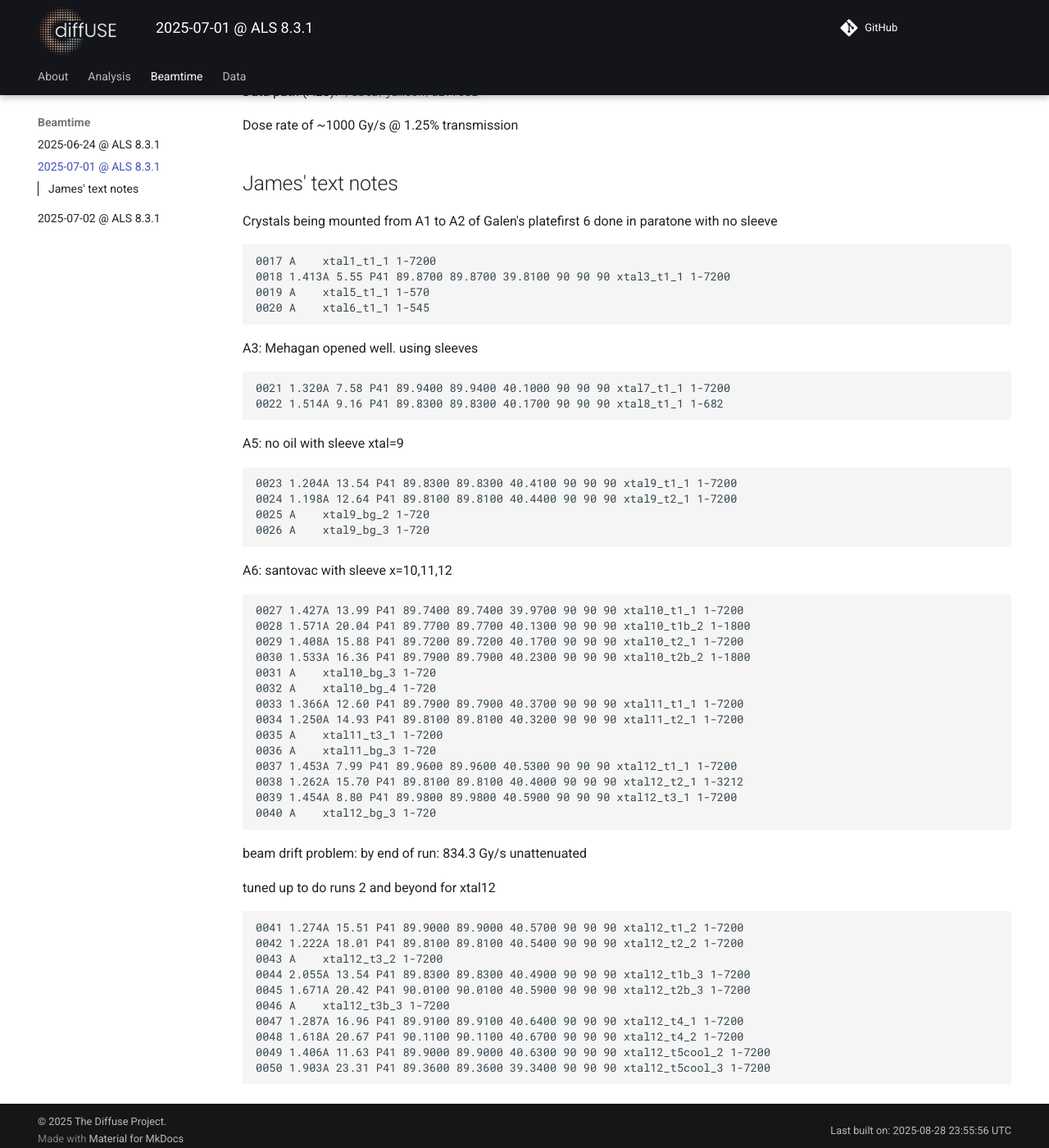
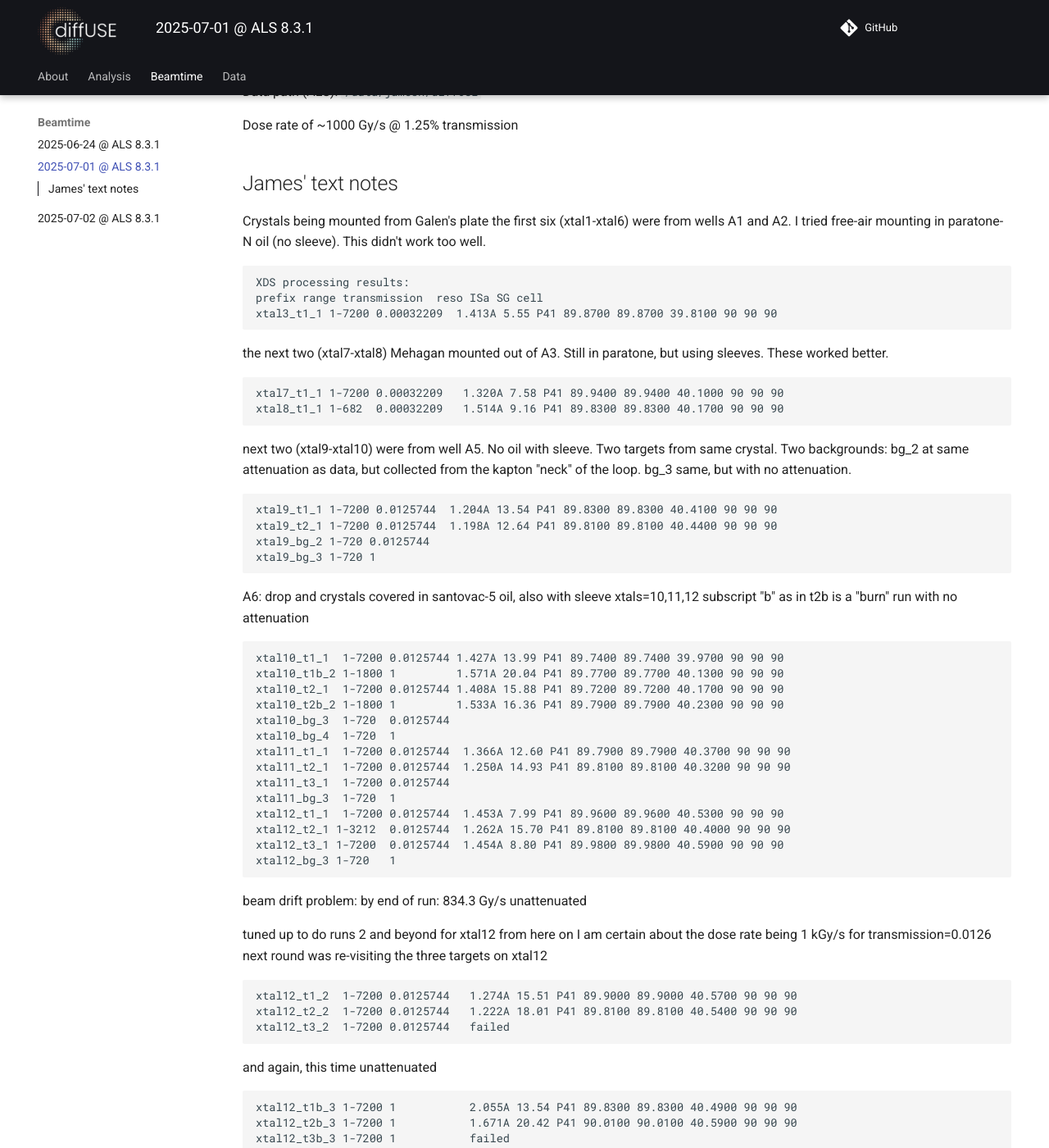
Before and after one commit to diff-use/logbook, an MkDocs documentation site: the page built from docs/beamtime/20250701-als.md, in a window 1280 px wide and 1400 px high, scrolled down 327 px. Shown: the whole window at 82% size. Built offline with MkDocs 1.6.1 and Material for MkDocs 9.7.7, drawn with Linux system fonts in a browser that asks for light colours; comment, search, counter and statistics services are not loaded; some of the changed text lies outside the part shown.

Commit message:
added transmission and temperature info, and more remarks

````diff
--- a/docs/beamtime/20250701-als.md
+++ b/docs/beamtime/20250701-als.md
@@ -8,7 +8,7 @@ tags:
 
 # 2025-07-01 @ ALS 8.3.1
 
-James and Megahan continued data collection from Galen's macrodomain plate using a variety of mounting methods.
+James and Mehagan continued data collection from Galen's macrodomain plate using a variety of mounting methods.
 
 Data path (ALS): `/data/jamesh/diffUSE`
 
@@ -16,63 +16,90 @@ Dose rate of ~1000 Gy/s @ 1.25% transmission
 
 ## James' text notes
 
-Crystals being mounted from A1 to A2 of Galen's platefirst 6 done in paratone with no sleeve
+Crystals being mounted from Galen's plate
+the first six (xtal1-xtal6) were from wells A1 and A2. I tried free-air mounting in paratone-N oil (no sleeve). This didn't work too well.
 
 ```
-0017 A    xtal1_t1_1 1-7200
-0018 1.413A 5.55 P41 89.8700 89.8700 39.8100 90 90 90 xtal3_t1_1 1-7200
-0019 A    xtal5_t1_1 1-570
-0020 A    xtal6_t1_1 1-545
+XDS processing results:
+prefix range transmission  reso ISa SG cell
+xtal3_t1_1 1-7200 0.00032209  1.413A 5.55 P41 89.8700 89.8700 39.8100 90 90 90
 ```
 
-A3: Mehagan opened well.  using sleeves
+the next two (xtal7-xtal8) Mehagan mounted out of A3. Still in paratone, but using sleeves. These worked better.
 
 ```
-0021 1.320A 7.58 P41 89.9400 89.9400 40.1000 90 90 90 xtal7_t1_1 1-7200
-0022 1.514A 9.16 P41 89.8300 89.8300 40.1700 90 90 90 xtal8_t1_1 1-682
+xtal7_t1_1 1-7200 0.00032209   1.320A 7.58 P41 89.9400 89.9400 40.1000 90 90 90
+xtal8_t1_1 1-682  0.00032209   1.514A 9.16 P41 89.8300 89.8300 40.1700 90 90 90
 ```
 
-A5: no oil with sleeve xtal=9
+next two (xtal9-xtal10) were from well A5. No oil with sleeve.
+Two targets from same crystal.
+Two backgrounds:
+bg_2 at same attenuation as data, but collected from the kapton "neck" of the loop.
+bg_3 same, but with no attenuation.
 
 ```
-0023 1.204A 13.54 P41 89.8300 89.8300 40.4100 90 90 90 xtal9_t1_1 1-7200
-0024 1.198A 12.64 P41 89.8100 89.8100 40.4400 90 90 90 xtal9_t2_1 1-7200
-0025 A    xtal9_bg_2 1-720
-0026 A    xtal9_bg_3 1-720
+xtal9_t1_1 1-7200 0.0125744  1.204A 13.54 P41 89.8300 89.8300 40.4100 90 90 90
+xtal9_t2_1 1-7200 0.0125744  1.198A 12.64 P41 89.8100 89.8100 40.4400 90 90 90
+xtal9_bg_2 1-720 0.0125744
+xtal9_bg_3 1-720 1
 ```
 
-A6: santovac with sleeve x=10,11,12
+A6: drop and crystals covered in santovac-5 oil, also with sleeve xtals=10,11,12
+subscript "b" as in t2b is a "burn" run with no attenuation
 
 ```
-0027 1.427A 13.99 P41 89.7400 89.7400 39.9700 90 90 90 xtal10_t1_1 1-7200
-0028 1.571A 20.04 P41 89.7700 89.7700 40.1300 90 90 90 xtal10_t1b_2 1-1800
-0029 1.408A 15.88 P41 89.7200 89.7200 40.1700 90 90 90 xtal10_t2_1 1-7200
-0030 1.533A 16.36 P41 89.7900 89.7900 40.2300 90 90 90 xtal10_t2b_2 1-1800
-0031 A    xtal10_bg_3 1-720
-0032 A    xtal10_bg_4 1-720
-0033 1.366A 12.60 P41 89.7900 89.7900 40.3700 90 90 90 xtal11_t1_1 1-7200
-0034 1.250A 14.93 P41 89.8100 89.8100 40.3200 90 90 90 xtal11_t2_1 1-7200
-0035 A    xtal11_t3_1 1-7200
-0036 A    xtal11_bg_3 1-720
-0037 1.453A 7.99 P41 89.9600 89.9600 40.5300 90 90 90 xtal12_t1_1 1-7200
-0038 1.262A 15.70 P41 89.8100 89.8100 40.4000 90 90 90 xtal12_t2_1 1-3212
-0039 1.454A 8.80 P41 89.9800 89.9800 40.5900 90 90 90 xtal12_t3_1 1-7200
-0040 A    xtal12_bg_3 1-720
+xtal10_t1_1  1-7200 0.0125744 1.427A 13.99 P41 89.7400 89.7400 39.9700 90 90 90
+xtal10_t1b_2 1-1800 1         1.571A 20.04 P41 89.7700 89.7700 40.1300 90 90 90
+xtal10_t2_1  1-7200 0.0125744 1.408A 15.88 P41 89.7200 89.7200 40.1700 90 90 90
+xtal10_t2b_2 1-1800 1         1.533A 16.36 P41 89.7900 89.7900 40.2300 90 90 90
+xtal10_bg_3  1-720  0.0125744
+xtal10_bg_4  1-720  1
+xtal11_t1_1  1-7200 0.0125744  1.366A 12.60 P41 89.7900 89.7900 40.3700 90 90 90
+xtal11_t2_1  1-7200 0.0125744  1.250A 14.93 P41 89.8100 89.8100 40.3200 90 90 90
+xtal11_t3_1  1-7200 0.0125744
+xtal11_bg_3  1-720  1
+xtal12_t1_1  1-7200 0.0125744  1.453A 7.99 P41 89.9600 89.9600 40.5300 90 90 90
+xtal12_t2_1 1-3212  0.0125744  1.262A 15.70 P41 89.8100 89.8100 40.4000 90 90 90
+xtal12_t3_1 1-7200  0.0125744  1.454A 8.80 P41 89.9800 89.9800 40.5900 90 90 90
+xtal12_bg_3 1-720   1
 ```
 
 beam drift problem: by end of run: 834.3 Gy/s unattenuated
 
 tuned up to do runs 2 and beyond for xtal12
+from here on I am certain about the dose rate being 1 kGy/s for transmission=0.0126
+next round was re-visiting the three targets on xtal12
 
 ```
-0041 1.274A 15.51 P41 89.9000 89.9000 40.5700 90 90 90 xtal12_t1_2 1-7200
-0042 1.222A 18.01 P41 89.8100 89.8100 40.5400 90 90 90 xtal12_t2_2 1-7200
-0043 A    xtal12_t3_2 1-7200
-0044 2.055A 13.54 P41 89.8300 89.8300 40.4900 90 90 90 xtal12_t1b_3 1-7200
-0045 1.671A 20.42 P41 90.0100 90.0100 40.5900 90 90 90 xtal12_t2b_3 1-7200
-0046 A    xtal12_t3b_3 1-7200
-0047 1.287A 16.96 P41 89.9100 89.9100 40.6400 90 90 90 xtal12_t4_1 1-7200
-0048 1.618A 20.67 P41 90.1100 90.1100 40.6700 90 90 90 xtal12_t4_2 1-7200
-0049 1.406A 11.63 P41 89.9000 89.9000 40.6300 90 90 90 xtal12_t5cool_2 1-7200
-0050 1.903A 23.31 P41 89.3600 89.3600 39.3400 90 90 90 xtal12_t5cool_3 1-7200
+xtal12_t1_2  1-7200 0.0125744   1.274A 15.51 P41 89.9000 89.9000 40.5700 90 90 90
+xtal12_t2_2  1-7200 0.0125744   1.222A 18.01 P41 89.8100 89.8100 40.5400 90 90 90
+xtal12_t3_2  1-7200 0.0125744   failed
 ```
+and again, this time unattenuated
+```
+xtal12_t1b_3 1-7200 1           2.055A 13.54 P41 89.8300 89.8300 40.4900 90 90 90
+xtal12_t2b_3 1-7200 1           1.671A 20.42 P41 90.0100 90.0100 40.5900 90 90 90
+xtal12_t3b_3 1-7200 1           failed
+```
+target 4 was in between two pre-burned areas (1 and 2), to see impact of nearby rad dam
+
+```
+xtal12_t4_1 1-7200 0.0125744    1.287A 16.96 P41 89.9100 89.9100 40.6400 90 90 90
+xtal12_t4_2 1-7200 0.0125744    1.618A 20.67 P41 90.1100 90.1100 40.6700 90 90 90
+```
+And, finally, because we were going home, I turned on the cryo stream to start cooling it down as we collected. Target 5 was, again, in between targets 2 and 3.
+```
+xtal12_t5cool_2 1-7200 0.0125744    1.406A 11.63 P41 89.9000 89.9000 40.6300 90 90 90
+xtal12_t5cool_3 1-7200 0.0125744    1.903A 23.31 P41 89.3600 89.3600 39.3400 90 90 90
+```
+Next day, collected on two more crystals from well A6. Still under santovac-5 oil,
+but cryo-cooled.
+```
+xtal_1_T1    1-7200 1   1.274A 13.15 P41 89.0700 89.0700 39.6900 90 90 90
+xtal_1_air_2 1-720  1
+xtal_1_T2    1-7200 1   1.114A 14.45 P41 88.8600 88.8600 39.4700 90 90 90
+xtal_1_T3    1-2289 1   1.267A 1.46  P41 88.9900 88.9900 39.5900 90 90 90
+xtal_2_T2_1  1-7200 1   1.181A 10.48 P41 88.8500 88.8500 39.6100 90 90 90
+xtal_2_air   1-720  1
+```
````
